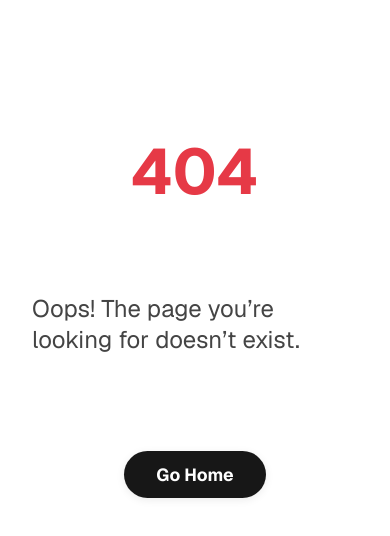
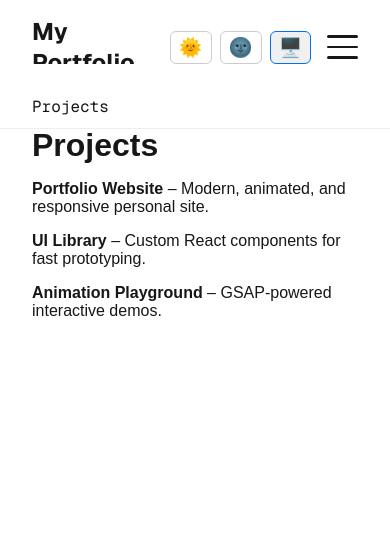
Before and after one commit to berki6/berki6.github.io, a Next.js app: page /projects in a window 390 px wide. Before the commit this address had no page. Shown: the top 536 px of the page. Built offline with nearby package versions, Linux system fonts and the light colour scheme.

Commit message:
feat: add About, Contact, Projects, and Services pages with responsive navigation and theme toggle functionality

```diff
--- a/src/app/globals.css
+++ b/src/app/globals.css
@@ -1,4 +1,14 @@
 :root {
+  --background: #ffffff;
+  --foreground: #171717;
+}
+
+:root[data-theme="dark"] {
+  --background: #0a0a0a;
+  --foreground: #ededed;
+}
+
+:root[data-theme="light"] {
   --background: #ffffff;
   --foreground: #171717;
 }
@@ -22,6 +32,7 @@ body {
   font-family: Arial, Helvetica, sans-serif;
   -webkit-font-smoothing: antialiased;
   -moz-osx-font-smoothing: grayscale;
+  transition: background 0.2s, color 0.2s;
 }
 
 * {
--- a/src/app/layout.js
+++ b/src/app/layout.js
@@ -1,5 +1,7 @@
+"use client";
 import { Geist, Geist_Mono } from "next/font/google";
 import "./globals.css";
+import { useState, useEffect } from "react";
 
 const geistSans = Geist({
   variable: "--font-geist-sans",
@@ -11,16 +13,212 @@ const geistMono = Geist_Mono({
   subsets: ["latin"],
 });
 
-export const metadata = {
-  title: "Create Next App",
-  description: "Generated by create next app",
-};
+// export const metadata = {
+//   title: "Create Next App",
+//   description: "Generated by create next app",
+// };
 
 export default function RootLayout({ children }) {
+  const [menuOpen, setMenuOpen] = useState(false);
+  const [theme, setTheme] = useState(() => {
+    if (typeof window !== "undefined") {
+      return window.localStorage.getItem("theme") || "system";
+    }
+    return "system";
+  });
+
+  // Set theme on mount and when theme changes
+  useEffect(() => {
+    if (theme === "system") {
+      document.documentElement.removeAttribute("data-theme");
+    } else {
+      document.documentElement.setAttribute("data-theme", theme);
+    }
+    // Save preference
+    if (typeof window !== "undefined") {
+      window.localStorage.setItem("theme", theme);
+    }
+  }, [theme]);
+
+  // Load theme from localStorage
+  useEffect(() => {
+    if (typeof window !== "undefined") {
+      const saved = window.localStorage.getItem("theme");
+      if (saved) setTheme(saved);
+    }
+  }, []);
+
+  // Listen to system theme changes if "system" is selected
+  useEffect(() => {
+    if (theme !== "system") return;
+    const mq = window.matchMedia("(prefers-color-scheme: dark)");
+    const handler = () => {
+      document.documentElement.setAttribute(
+        "data-theme",
+        mq.matches ? "dark" : "light"
+      );
+    };
+    handler();
+    mq.addEventListener("change", handler);
+    return () => mq.removeEventListener("change", handler);
+  }, [theme]);
+
   return (
     <html lang="en">
       <body className={`${geistSans.variable} ${geistMono.variable}`}>
+        <nav className="navbar">
+          <div className="navbar-brand">My Portfolio</div>
+          <div className="theme-toggle">
+            <button
+              className={theme === "light" ? "active" : ""}
+              onClick={() => setTheme("light")}
+              aria-label="Light mode"
+            >
+              🌞
+            </button>
+            <button
+              className={theme === "dark" ? "active" : ""}
+              onClick={() => setTheme("dark")}
+              aria-label="Dark mode"
+            >
+              🌚
+            </button>
+            <button
+              className={theme === "system" ? "active" : ""}
+              onClick={(e) => {
+                setTheme("system");
+                e.currentTarget.blur();
+              }}
+              aria-label="System mode"
+            >
+              🖥️
+            </button>
+          </div>
+          <button
+            className="hamburger"
+            aria-label="Toggle menu"
+            onClick={() => setMenuOpen((open) => !open)}
+          >
+            <span className="bar" />
+            <span className="bar" />
+            <span className="bar" />
+          </button>
+          <ul className={`nav-links${menuOpen ? " open" : ""}`}>
+            <li>
+              <a href="/projects">Projects</a>
+            </li>
+            <li>
+              <a href="/about">About</a>
+            </li>
+            <li>
+              <a href="/contact">Contact</a>
+            </li>
+            <li>
+              <a href="/services">Services</a>
+            </li>
+          </ul>
+        </nav>
         {children}
+        <style jsx global>{`
+          .navbar {
+            display: flex;
+            align-items: center;
+            justify-content: space-between;
+            padding: 1rem 2rem;
+            background: var(--background);
+            border-bottom: 1px solid #eee;
+            font-family: var(--font-geist-sans);
+            position: relative;
+          }
+          .navbar-brand {
+            font-weight: bold;
+            font-size: 1.5rem;
+          }
+          .theme-toggle {
+            display: flex;
+            gap: 0.5rem;
+            margin-right: 1rem;
+          }
+          .theme-toggle button {
+            background: none;
+            border: 1px solid #ccc;
+            border-radius: 6px;
+            padding: 4px 8px;
+            cursor: pointer;
+            font-size: 1.2rem;
+            transition: border-color 0.2s, background 0.2s;
+            outline: none;
+          }
+          .theme-toggle button:focus {
+            outline: none;
+            box-shadow: none;
+          }
+          .theme-toggle button:focus-visible {
+            outline: 2px solid #0070f3;
+            outline-offset: 2px;
+          }
+          .theme-toggle button.active {
+            border-color: #0070f3;
+            background: var(--gray-alpha-100, #f0f0f0);
+          }
+          .nav-links {
+            display: flex;
+            gap: 2rem;
+            list-style: none;
+            margin: 0;
+            transition: max-height 0.3s ease;
+          }
+          .nav-links li a {
+            text-decoration: none;
+            color: var(--foreground);
+            font-family: var(--font-geist-mono);
+            font-size: 1rem;
+            transition: color 0.2s;
+          }
+          .nav-links li a:hover {
+            color: #0070f3;
+          }
+          .hamburger {
+            display: none;
+            flex-direction: column;
+            justify-content: center;
+            width: 32px;
+            height: 32px;
+            background: none;
+            border: none;
+            cursor: pointer;
+            padding: 0;
+          }
+          .bar {
+            width: 100%;
+            height: 4px;
+            background: var(--foreground);
+            margin: 4px 0;
+            border-radius: 2px;
+            transition: 0.3s;
+          }
+          @media (max-width: 768px) {
+            .nav-links {
+              position: absolute;
+              top: 64px;
+              left: 0;
+              right: 0;
+              background: var(--background);
+              flex-direction: column;
+              gap: 1.5rem;
+              padding: 2rem;
+              max-height: 0;
+              overflow: hidden;
+              border-bottom: 1px solid #eee;
+            }
+            .nav-links.open {
+              max-height: 300px;
+            }
+            .hamburger {
+              display: flex;
+            }
+          }
+        `}</style>
       </body>
     </html>
   );
--- /dev/null
+++ b/src/app/projects/page.js
@@ -0,0 +1,27 @@
+"use client";
+
+export default function Projects() {
+  return (
+    <main style={{ padding: "2rem" }}>
+      <h1
+        style={{ fontSize: "2rem", fontWeight: "bold", marginBottom: "1rem" }}
+      >
+        Projects
+      </h1>
+      <ul style={{ listStyle: "none", padding: 0 }}>
+        <li style={{ marginBottom: "16px" }}>
+          <strong>Portfolio Website</strong> – Modern, animated, and responsive
+          personal site.
+        </li>
+        <li style={{ marginBottom: "16px" }}>
+          <strong>UI Library</strong> – Custom React components for fast
+          prototyping.
+        </li>
+        <li>
+          <strong>Animation Playground</strong> – GSAP-powered interactive
+          demos.
+        </li>
+      </ul>
+    </main>
+  );
+}
```
Also changed, not shown: src/app/about/page.js (added, +17 -0 lines), src/app/contact/page.js (added, +17 -0 lines), src/app/services/page.js (added, +25 -0 lines).
